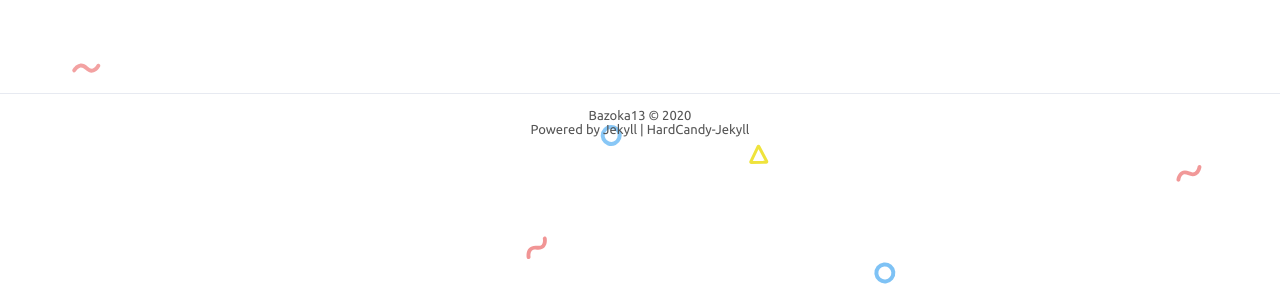
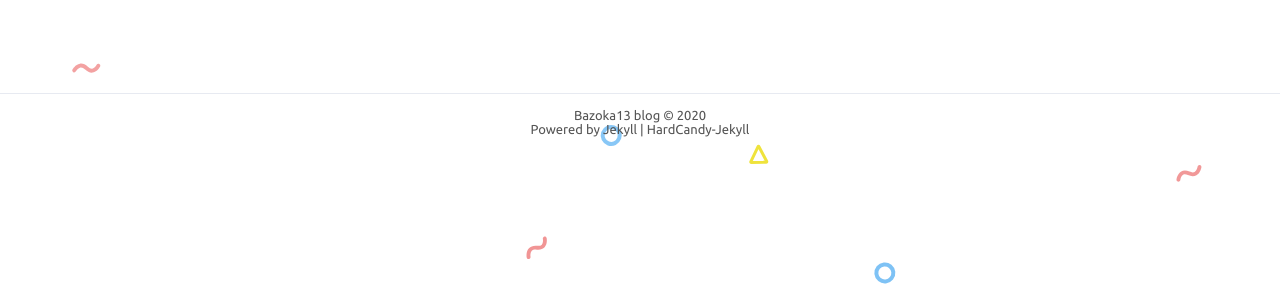
Before and after one commit to Bazoka13/Bazoka13.github.io, a Jekyll site: the page built from friendLink.html, in a window 1280 px wide. Shown: the part 542-837 px from the top of the page. Built offline with Jekyll 4.4.1, drawn with Linux system fonts in a browser that asks for light colours; comment, search, counter and statistics services are not loaded.

Commit message:
Update _config.yml

```diff
--- a/_config.yml
+++ b/_config.yml
@@ -1,5 +1,5 @@
 # Site settings 配置站点
-title: 'Bazoka13'
+title: 'Bazoka13 blog'
 description: 'Bazoka13的博客'
 keywords: 'fine'
 url: 'https://Bazoka13.github.io' # your host
```
